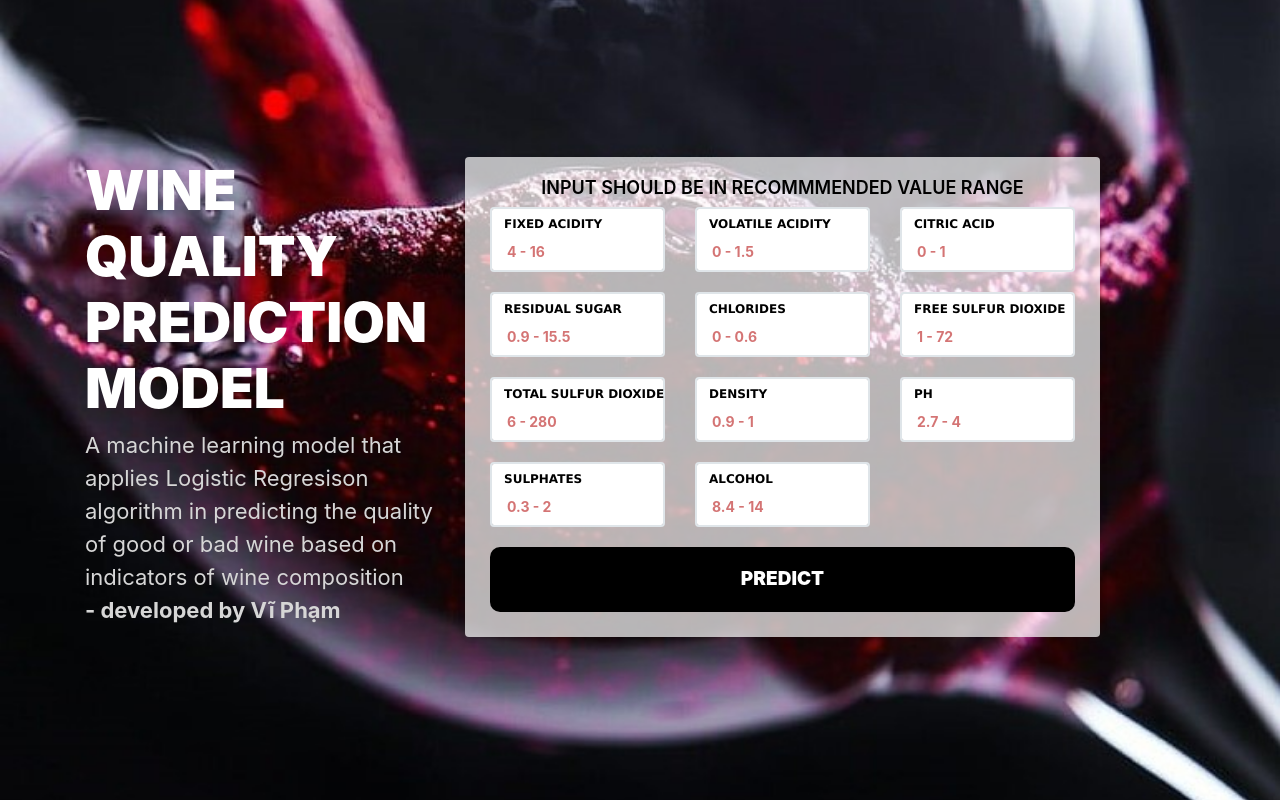
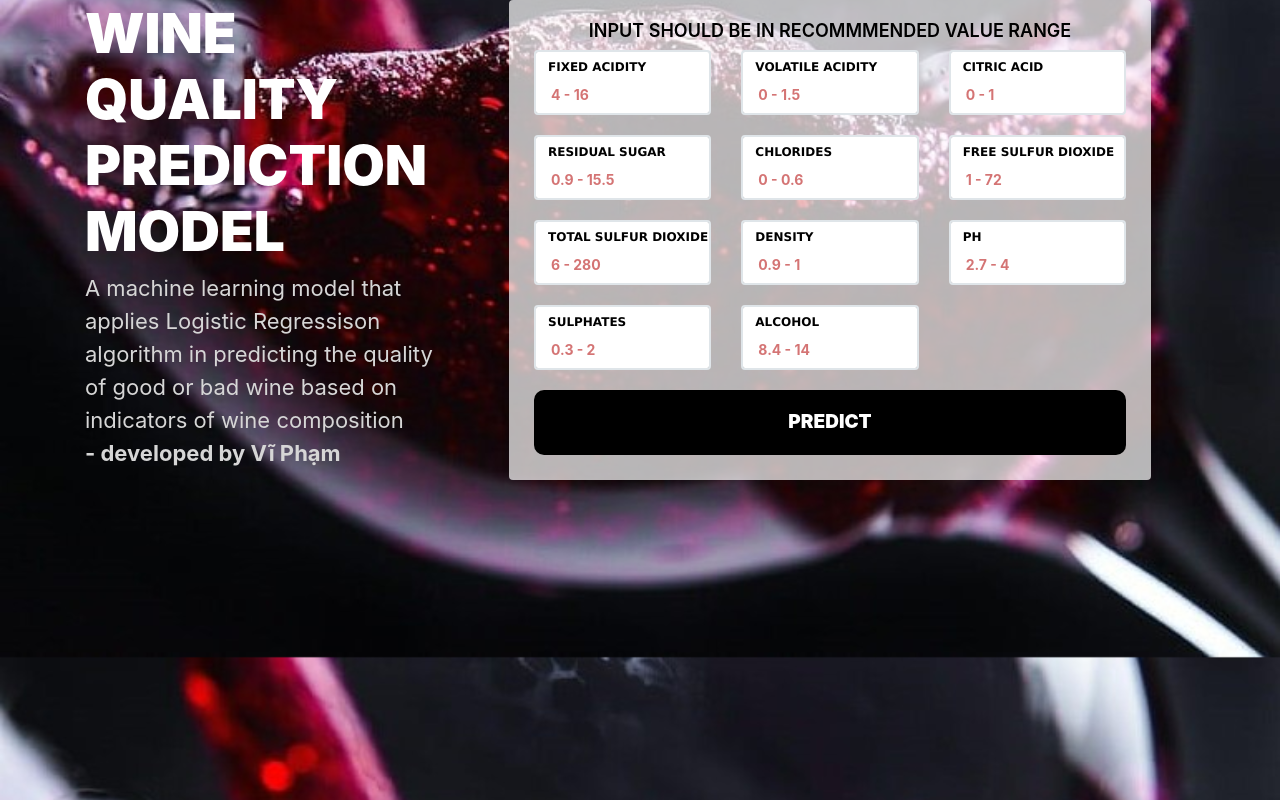
Before and after one commit to anhvi02/WineQualityDjango, a Django app: page / in a window 1280 px wide. Run offline with Django 3.2, Linux system fonts and the light colour scheme; some libraries are stand-ins or nearby versions.

Commit message:
screen size adjust

```diff
--- a/static/css/home.css
+++ b/static/css/home.css
@@ -1,17 +1,5 @@
 
-.section {
-	position: relative;
-	height: 100vh;
-}
 
-.section .section-center {
-	position: absolute;
-	top: 50%;
-	left: 0;
-	right: 0;
-	-webkit-transform: translateY(-50%);
-	transform: translateY(-50%);
-}
 
 /* MODEL NAME */
 .intro h1 {
--- a/templates/predict/home.html
+++ b/templates/predict/home.html
@@ -11,21 +11,24 @@
 		<div class="container">
 			<div class="row">
 				<!-- MODEL NAME -->
-				<div class="col-md-4">
+				<div class="col-md-4 col-auto">
 					<div class="intro">
-						<h1>Wine Quality Prediction Model</h1>
-						<p>
-							A machine learning model that applies Logistic Regresison algorithm in predicting
-							the quality of good or bad wine based on indicators of wine composition
-							<br> <b> - developed by Vĩ Phạm</b>
-						</p>
+						<div class="row">
+							<h1 class="col-sm-12">Wine Quality Prediction Model</h1>
+							<p class="col-sm-12">
+								A machine learning model that applies Logistic Regressison algorithm in predicting
+								the quality of good or bad wine based on indicators of wine composition
+								<br> <b> - developed by Vĩ Phạm</b>
+							</p>
+						</div>
+
 					</div>
 				</div>
 
 				<!-- FORM -->
-				<div class="col-md-7 col-md-offset-1">
+				<div class="col-md-8 col-auto">
 					<div class="input-form">
-						<h1 id="recommend">INPUT SHOULD BE IN RECOMMMENDED VALUE RANGE</h1>
+						<h1 class="col-md-12" id="recommend">INPUT SHOULD BE IN RECOMMMENDED VALUE RANGE</h1>
 						{% csrf_token %}
 						<!-- FORM -->
 						<form action="{% url 'result' %}">
```
